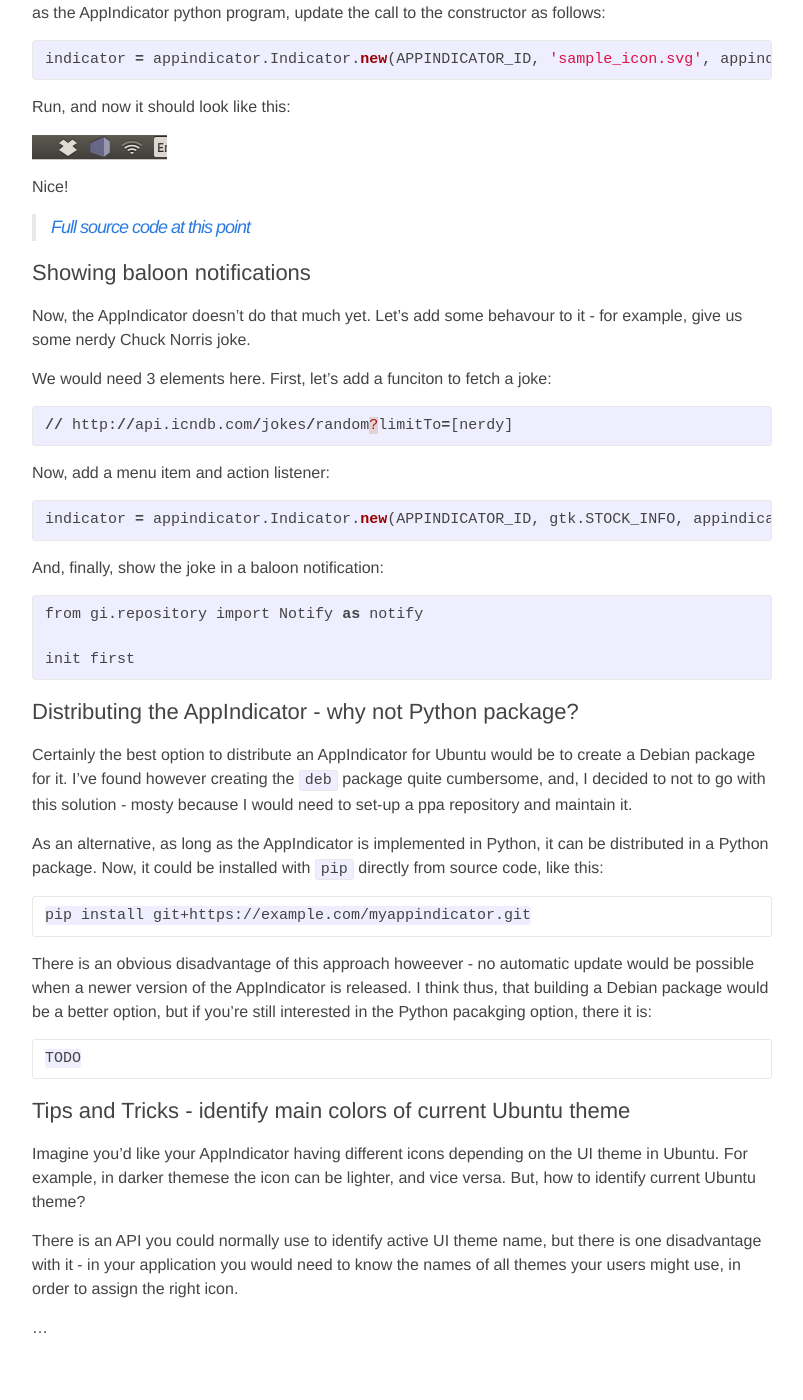
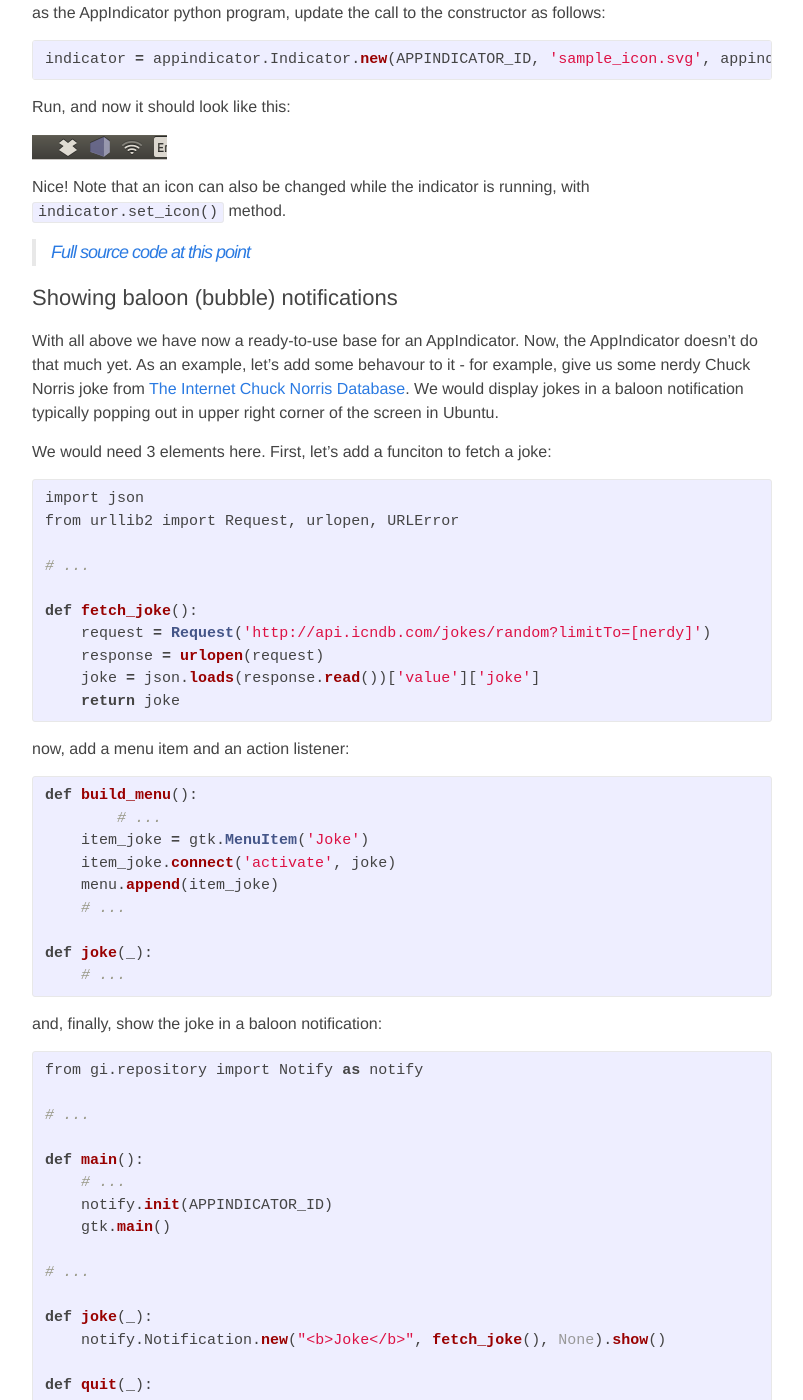
Before and after one commit to candidtim/candidtim.github.io, a Jekyll site: the page built from _posts/2014-09-13-ubuntu-appindicator-step-by-step.md, in a window 1280 px wide and 1400 px high, scrolled down 3400 px. Shown: the whole window, without its empty margins (238-1041 px from the left). Built offline with Jekyll 4.4.1, drawn with Linux system fonts in a browser that asks for light colours; some of the changed text lies outside the part shown.

Commit message:
Added 'Create an AppIndicator' post

```diff
--- a/_posts/2014-09-13-ubuntu-appindicator-step-by-step.md
+++ b/_posts/2014-09-13-ubuntu-appindicator-step-by-step.md
@@ -166,58 +166,85 @@
 
 ![Ubuntu AppIndicator with custom icon](/assets/myappindicator_v3.png)
 
-Nice!
+Nice! Note that an icon can also be changed while the indicator is running, with `indicator.set_icon()` method.
 
 > [Full source code at this point](https://gist.github.com/candidtim/7290a1ad6e465d680b68)
 
-## Showing baloon notifications
+## Showing baloon (bubble) notifications
 
-Now, the AppIndicator doesn't do that much yet. Let's add some behavour to it - for example, give us some nerdy Chuck
-Norris joke.
+With all above we have now a ready-to-use base for an AppIndicator. Now, the AppIndicator doesn't do that much yet.
+As an example, let's add some behavour to it - for example, give us some nerdy Chuck Norris joke from
+[The Internet Chuck Norris Database](http://www.icndb.com/api/). We would display jokes in a baloon notification
+typically popping out in upper right corner of the screen in Ubuntu.
 
 We would need 3 elements here. First, let's add a funciton to fetch a joke:
 
 {% highlight python %}
-// http://api.icndb.com/jokes/random?limitTo=[nerdy]
+import json
+from urllib2 import Request, urlopen, URLError
+
+# ...
+
+def fetch_joke():
+    request = Request('http://api.icndb.com/jokes/random?limitTo=[nerdy]')
+    response = urlopen(request)
+    joke = json.loads(response.read())['value']['joke']
+    return joke
 {% endhighlight %}
 
-Now, add a menu item and action listener:
+now, add a menu item and an action listener:
 
 {% highlight python %}
-indicator = appindicator.Indicator.new(APPINDICATOR_ID, gtk.STOCK_INFO, appindicator.IndicatorCategory.SYSTEM_SERVICES)
+def build_menu():
+	# ...
+    item_joke = gtk.MenuItem('Joke')
+    item_joke.connect('activate', joke)
+    menu.append(item_joke)
+    # ...
+
+def joke(_):
+    # ...
 {% endhighlight %}
 
-And, finally, show the joke in a baloon notification:
+and, finally, show the joke in a baloon notification:
 
 {% highlight python %}
 from gi.repository import Notify as notify
 
-init first
+# ...
+
+def main():
+    # ...
+    notify.init(APPINDICATOR_ID)
+    gtk.main()
+
+# ...
+
+def joke(_):
+    notify.Notification.new("<b>Joke</b>", fetch_joke(), None).show()
+
+def quit(_):
+    notify.uninit()
+    gtk.main_quit()
 {% endhighlight %}
 
-## Distributing the AppIndicator - why not Python package?
+Again, few notes:
 
-Certainly the best option to distribute an AppIndicator for Ubuntu would be to create a Debian package for it. I've
-found however creating the `deb` package quite cumbersome, and, I decided to not to go with this solution - mosty
-because I would need to set-up a ppa repository and maintain it.
+1. To show notifications we use [notify API](https://notify2.readthedocs.org/en/latest/) which we first import and
+   initialize with the unique application name - in our case could be the same as the one used for an indicator itself.
 
-As an alternative, as long as the AppIndicator is implemented in Python, it can be distributed in a Python package. Now,
-it could be installed with `pip` directly from source code, like this:
+2. To show a notification we construct a `Notification` instance and `show()` it. There is no 3rd argument in the code
+   above, which is a path to an icon. If you pass `None` as above, there will simply no icon.
 
-    pip install git+https://example.com/myappindicator.git
+3. Be nice to Gtk and `uninit()` notify API before quitting the application
 
-There is an obvious disadvantage of this approach howeever - no automatic update would be possible when a newer version
-of the AppIndicator is released. I think thus, that building a Debian package would be a better option, but if you're
-still interested in the Python pacakging option, there it is:
+Now, if you run the AppIndicator at this point, clicking on its "Joke" menu should display a fun baloon notification:
 
-	TODO
+![Joking Ubuntu AppIndicator](/assets/myappindicator_v4.png)
 
-## Tips and Tricks - identify main colors of current Ubuntu theme
+That's it! I take no more your attention, and hope this sample AppIndicator could serve a good base for a new indicator implementation ;)
 
-Imagine you'd like your AppIndicator having different icons depending on the UI theme in Ubuntu. For example, in darker
-themese the icon can be lighter, and vice versa. But, how to identify current Ubuntu theme?
-
-There is an API you could normally use to identify active UI theme name, but there is one disadvantage with it - in your
-application you would need to know the names of all themes your users might use, in order to assign the right icon.
-
-...
+You can find [here the source code of this implementation](https://gist.github.com/candidtim/5663cc76aa329b2ddfb5) and
+use it as you want (consider it as MIT). Or you can also check out the
+[Vagrant AppIndicator for Ubuntu](https://github.com/candidtim/vagrant-appindicator) as a more real-world example which
+also provides theming support (dark & light UI themes) and a way to distribute an AppIndicator in a Python package.
```
Also changed, not shown: assets/myappindicator_v4.png (added).
